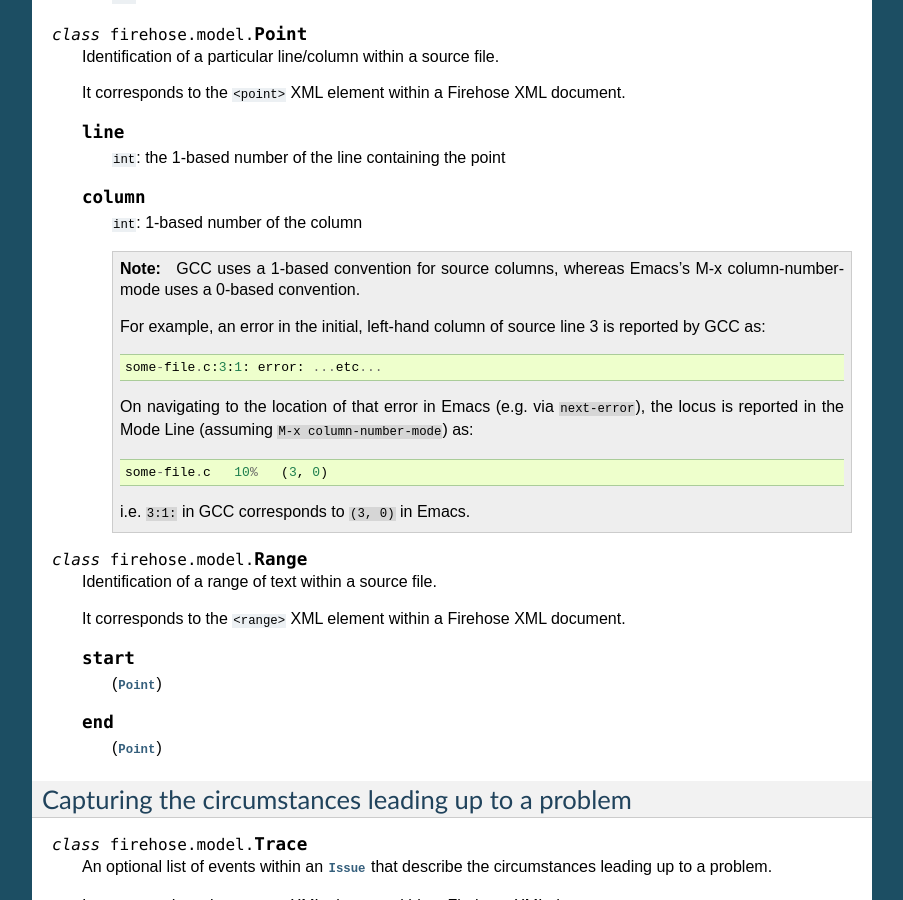
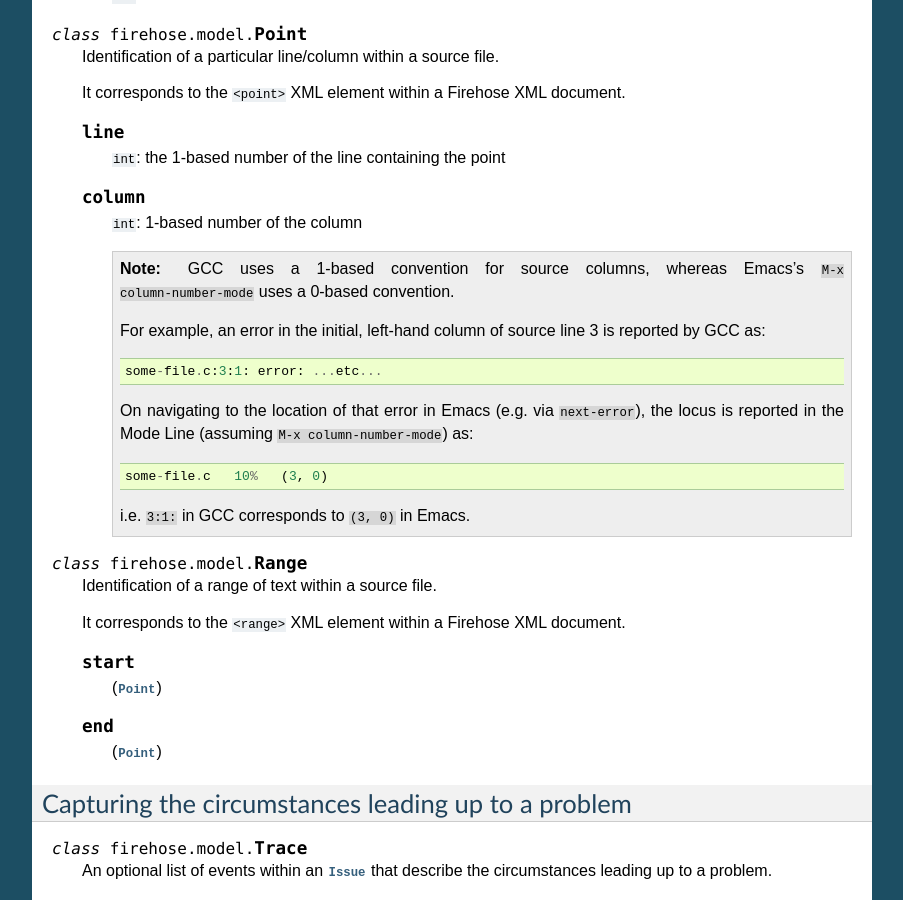
Before and after one commit to fedora-static-analysis/firehose, a Sphinx documentation site: the page built from docs/data-model.rst, in a window 1280 px wide and 900 px high, scrolled down 7371 px. Shown: the whole window, without its empty margins (198-1101 px from the left). Built offline with Sphinx 7.4.7, drawn with Linux system fonts in a browser that asks for light colours.

Commit message:
docs: markup tweak

```diff
--- a/docs/data-model.rst
+++ b/docs/data-model.rst
@@ -679,7 +679,7 @@ Describing source code
       .. note::
 
          GCC uses a 1-based convention for source columns,
-         whereas Emacs's M-x column-number-mode uses a 0-based convention.
+         whereas Emacs's ``M-x column-number-mode`` uses a 0-based convention.
 
          For example, an error in the initial, left-hand
          column of source line 3 is reported by GCC as::
```
